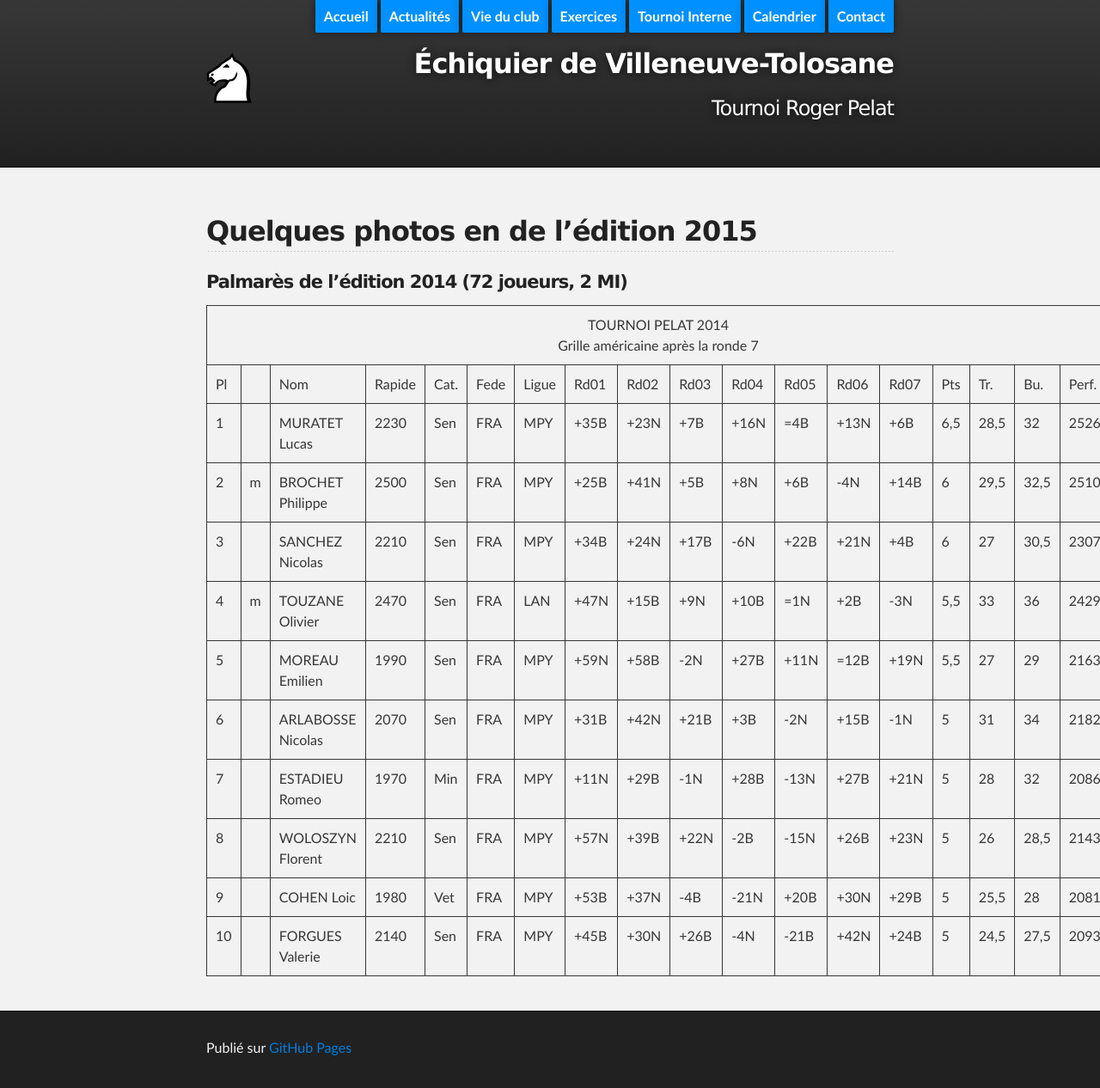
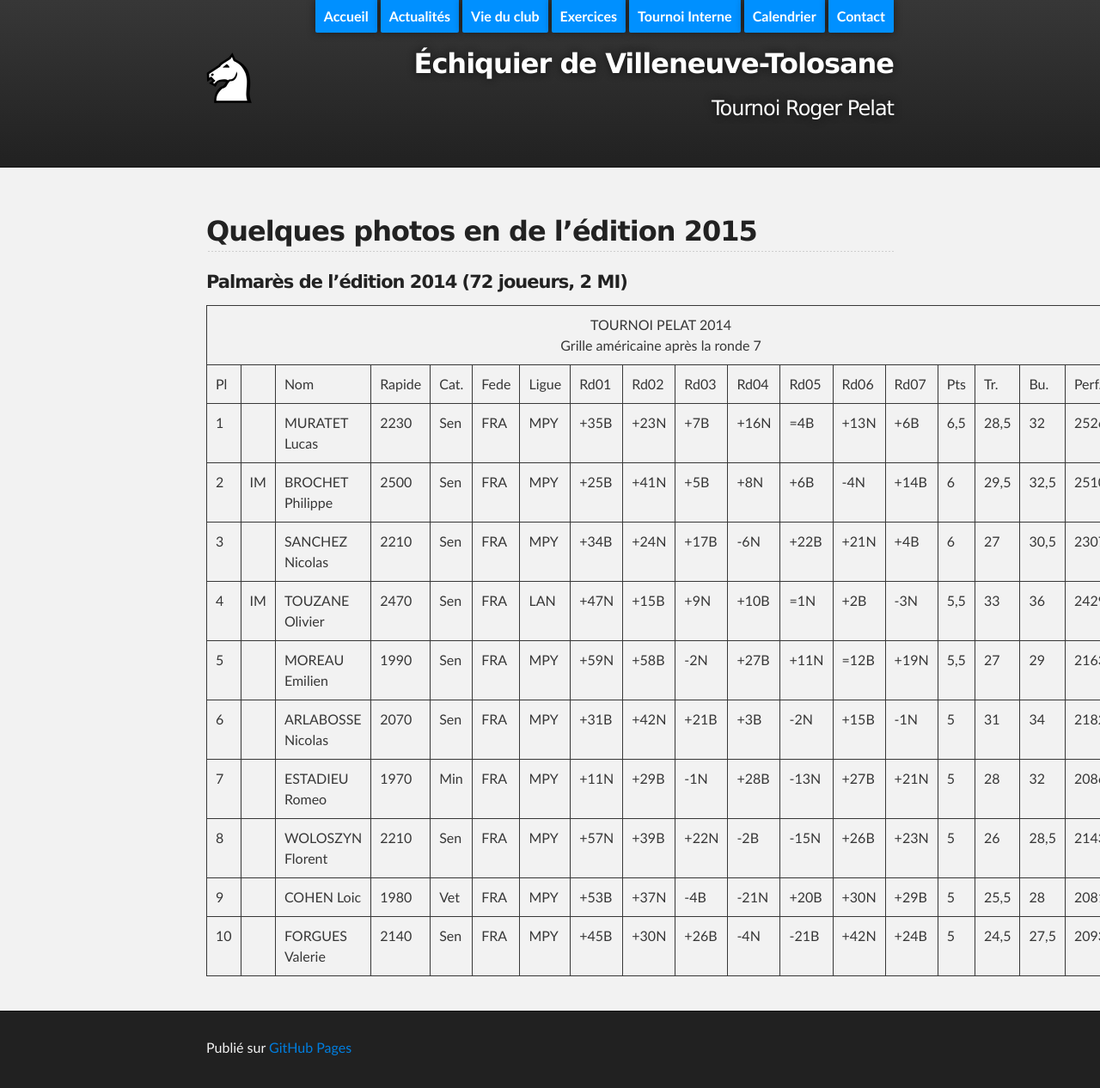
Before and after one commit to echiquier-villeneuve-tolosane/echiquier-villeneuve-tolosane.github.io, a Jekyll site: the page built from tournoi-roger-pelat.md, in a window 1280 px wide. Shown: the whole page at 86% size. Built offline with Jekyll 4.4.1, drawn with Linux system fonts in a browser that asks for light colours; nearby versions of some CDN libraries.

Commit message:
Updated tournoi-roger-pelat.md

```diff
--- a/tournoi-roger-pelat.md
+++ b/tournoi-roger-pelat.md
@@ -77,7 +77,7 @@ title: Tournoi Roger Pelat
  </tr>
  <tr class='papi_small_f'>
   <td>2</td>
-  <td>m</td>
+  <td>IM</td>
   <td><b>BROCHET Philippe</b></td>
   <td>2500</td>
   <td>Sen</td>
@@ -117,7 +117,7 @@ title: Tournoi Roger Pelat
  </tr>
  <tr class='papi_small_f'>
   <td>4</td>
-  <td>m</td>
+  <td>IM</td>
   <td><b>TOUZANE Olivier</b></td>
   <td>2470</td>
   <td>Sen</td>
```
